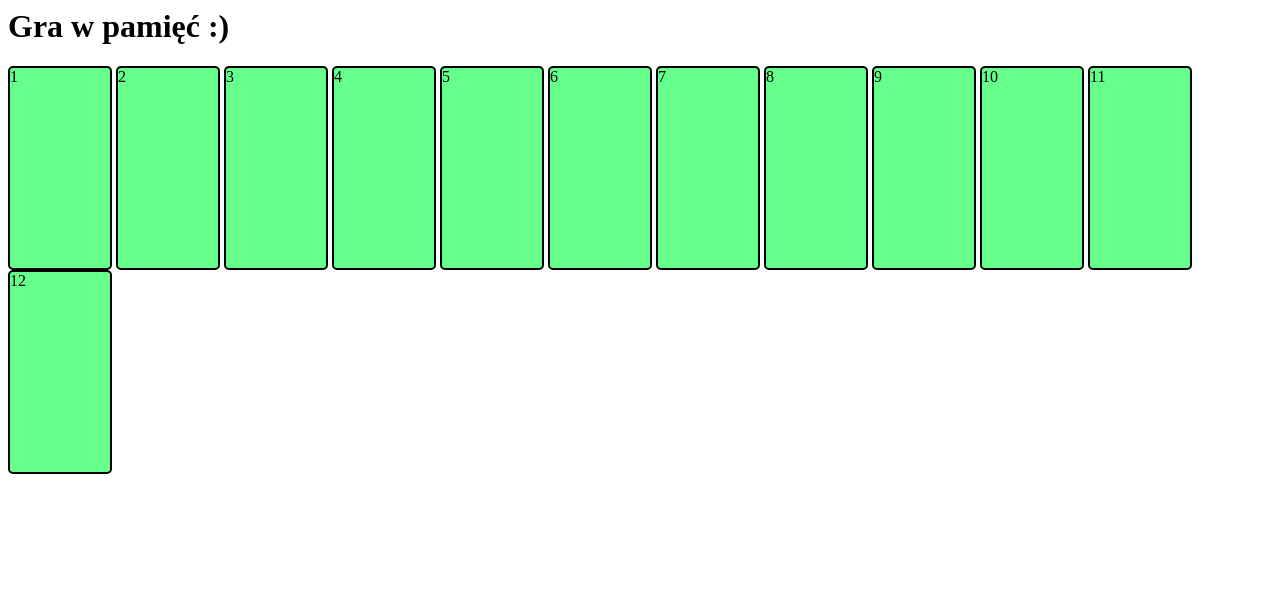
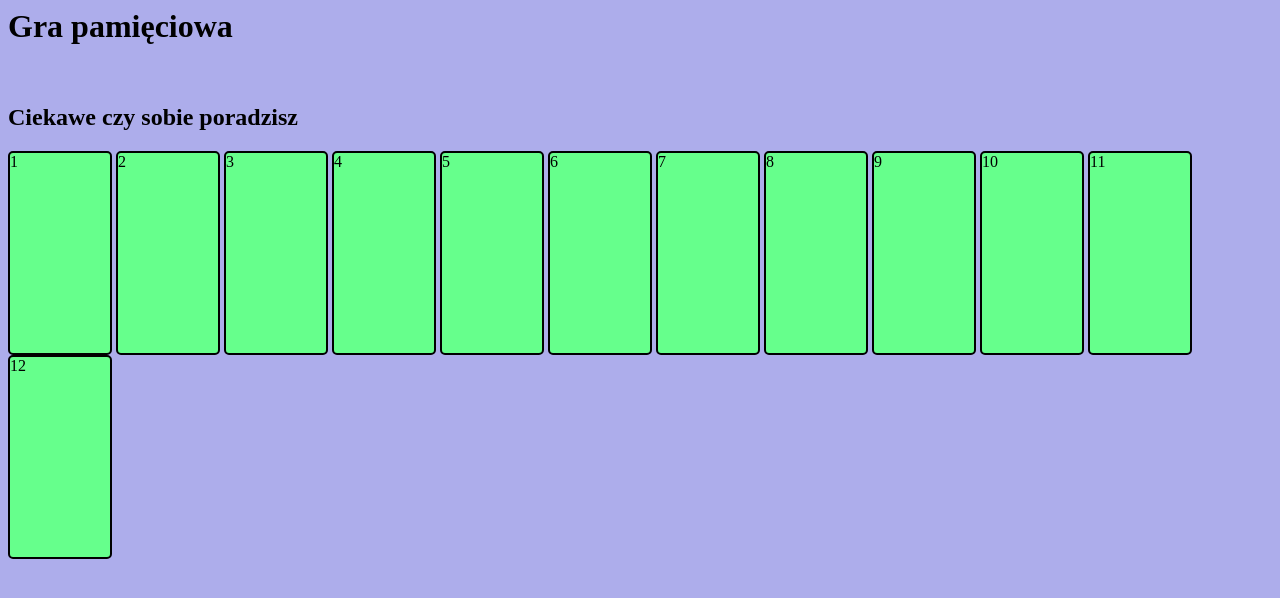
Before and after one commit to pkacper0/Gierka, a plain HTML site: page index.html in a window 1280 px wide. Drawn offline with Linux system fonts and the light colour scheme.

Commit message:
Lekkie zmiany wizualne

```diff
--- a/index.html
+++ b/index.html
@@ -3,8 +3,10 @@
 <script src="script.js"></script>
 
 
-<h1>Gra  w pamięć :)</h1>
+<h1>Gra pamięciowa</h1><br>
+<h2>Ciekawe czy sobie poradzisz</h2>
 
+<body bgcolor="#adadeb">
 <div id="card1" class="card">1</div>
 <div id="card2" class="card">2</div>
 <div id="card3" class="card">3</div>
--- a/style.css
+++ b/style.css
@@ -1,11 +1,11 @@
 .card
 {
 background-color:#66ff8c;
+color:#000000;
 display: inline-block;
 height: 200px;
 width: 100px;
 border: 2px solid black;
 border-radius: 5px;
 
-
 }
```
